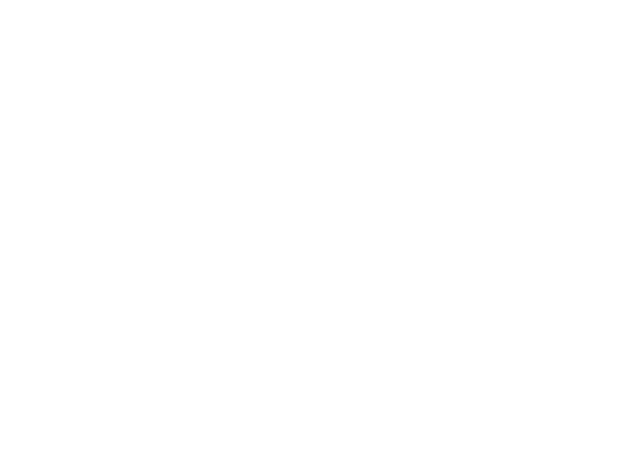
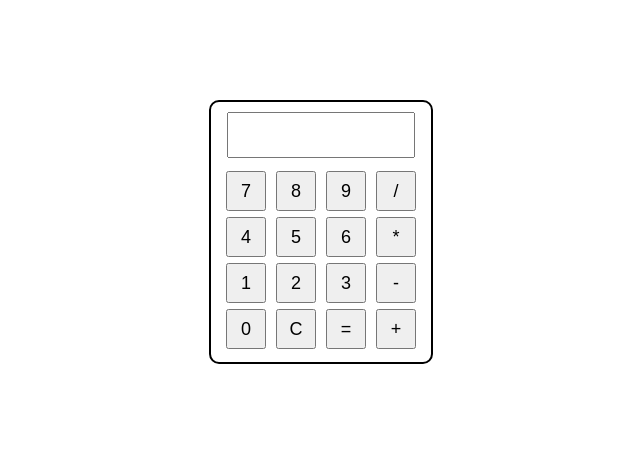
Before and after one commit to sopinoa/my-first-repo, a plain HTML site: page index.html in a window 1280 px wide. Shown: the whole page, without its empty margins (319-959 px from the left). Drawn offline with Linux system fonts and the light colour scheme.

Commit message:
Update index.html

```diff
--- a/index.html
+++ b/index.html
@@ -1,3 +1,52 @@
+<!DOCTYPE html>
+<html>
+<head>
+  <title>승현이의 계산기</title>
+  <style>
+    #calculator {
+      width: 200px;
+      margin: 100px auto;
+      padding: 10px;
+      border: 2px solid black;
+      border-radius: 10px;
+      text-align: center;
+    }
+    input[type="text"] {
+      width: 180px;
+      height: 40px;
+      font-size: 20px;
+      margin-bottom: 10px;
+    }
+    button {
+      width: 40px;
+      height: 40px;
+      font-size: 18px;
+      margin: 3px;
+    }
+  </style>
+</head>
+<body>
+  <div id="calculator">
+    <input type="text" id="display" readonly>
+    <br>
+    <button onclick="press('7')">7</button>
+    <button onclick="press('8')">8</button>
+    <button onclick="press('9')">9</button>
+    <button onclick="press('/')">/</button><br>
+    <button onclick="press('4')">4</button>
+    <button onclick="press('5')">5</button>
+    <button onclick="press('6')">6</button>
+    <button onclick="press('*')">*</button><br>
+    <button onclick="press('1')">1</button>
+    <button onclick="press('2')">2</button>
+    <button onclick="press('3')">3</button>
+    <button onclick="press('-')">-</button><br>
+    <button onclick="press('0')">0</button>
+    <button onclick="clearDisplay()">C</button>
+    <button onclick="calculate()">=</button>
+    <button onclick="press('+')">+</button>
+  </div>
+
   <script>
     let expression = '';
 
@@ -20,7 +69,7 @@
       }
     }
 
-  // ✅ 키보드 입력 이벤트 추가
+    // 키보드 입력 추가
     document.addEventListener('keydown', function (event) {
       const key = event.key;
 
@@ -36,3 +85,5 @@
       }
     });
   </script>
+</body>
+</html>
```
Lines whose indentation alone changed are shown as unchanged.
